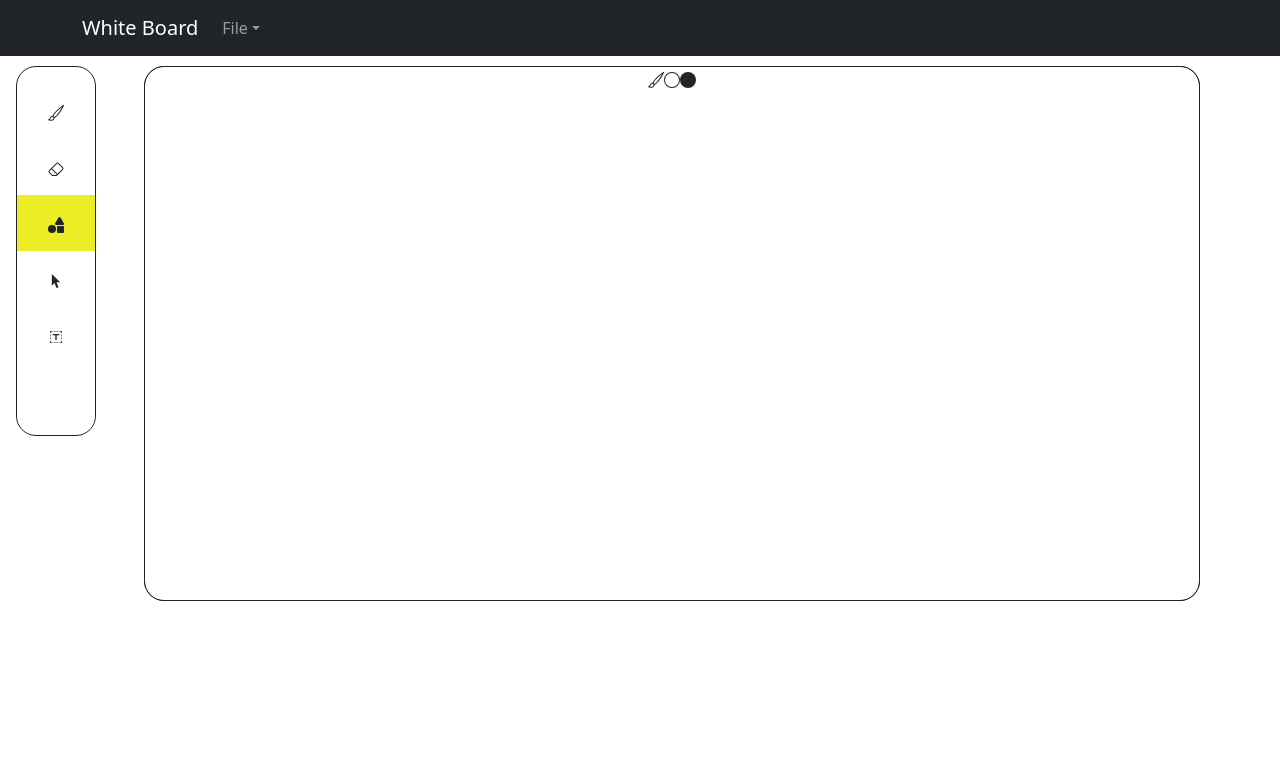
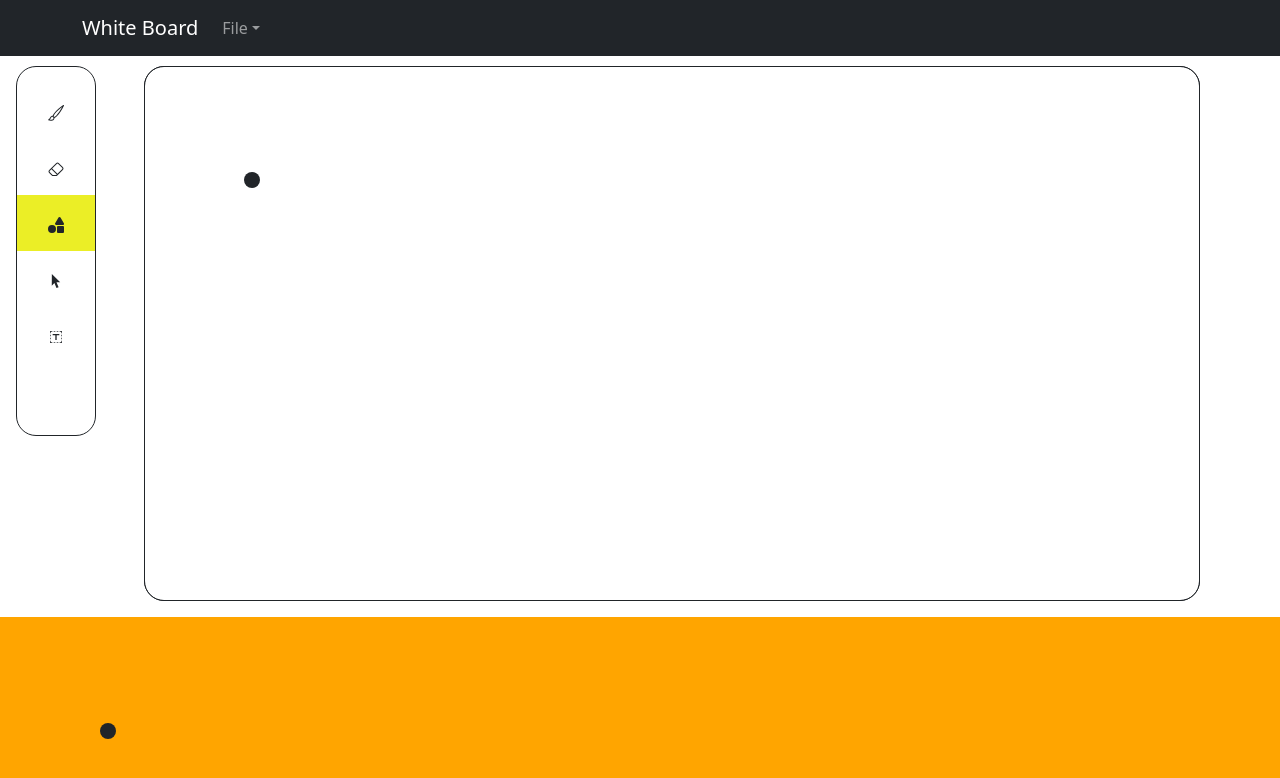
Before and after one commit to godscreator/whiteboard-electron-app, a React (Create React App) app: page / in a window 1280 px wide. Shown: the top 778 px of the page. Built offline with nearby package versions, Linux system fonts and the light colour scheme.

Commit message:
draggables not working

```diff
--- a/package.json
+++ b/package.json
@@ -48,6 +48,7 @@
     "cross-env": "^7.0.3",
     "electron": "^15.3.1",
     "electron-builder": "^22.13.1",
+    "electron-devtools-installer": "^3.2.0",
     "electronmon": "^2.0.2",
     "wait-on": "^6.0.0"
   },
--- a/src/App.css
+++ b/src/App.css
@@ -2,3 +2,10 @@
   font: sans-serif;
   text-align: center;
 }
+
+#my-canvas{
+ width:100%;
+ height:200px;
+ background:orange;
+ position: static;
+}
--- a/src/App.js
+++ b/src/App.js
@@ -1,13 +1,19 @@
 import "./App.css";
 import React from "react";
 import Whiteboard from "./whiteboard.js";
-
+import { BsCircleFill } from "react-icons/bs";
+import to_draggables from './draggable.js';
 
 export default function App() {
+
+  var list_elements = [{ comp: <BsCircleFill />, left: 100, top: 100 }];
 
   return (
     <div className="App">
       <Whiteboard />
+      < div id="my-canvas">
+        {to_draggables(list_elements, () => { })}
+      </div>
     </div>
   );
 }
--- /dev/null
+++ b/src/draggable.js
@@ -0,0 +1,76 @@
+import React, { useRef, useState } from "react";
+import "./draggable_styles.css";
+import { RiDragMove2Line } from "react-icons/ri";
+
+export function Draggable(props) {
+    const [left, setLeft] = useState(props.left);
+    const [top, setTop] = useState(props.top);
+    return (
+        <div className="draggable" style={{left:left+"px",top:top+"px"}}>
+            <div className="dragger"
+                onMouseDown={
+                    evt => {
+                        props.set_drag_listener((left, top) => {
+                            setLeft(left);
+                            setTop(top);
+                        });
+                    }
+                }
+                onMouseUp={
+                    evt => {
+                        props.set_drag_listener((left, top) => { });
+                        props.on_drag_stop(left, top);
+                    }
+                }
+            >
+                <RiDragMove2Line />
+            </div>
+            {props.children}
+        </div>
+    );
+
+}
+
+export function DragArea(props) {
+    const arearef = useRef(null);
+    var drag_listener = (left, top) => { };
+    const on_mouse_move = evt => {
+        const area = arearef.current;
+        drag_listener(evt.clientX-area.offsetLeft, evt.clientY-area.offsetTop);
+    }
+    var c = 0;
+    const draggable_children =  React.Children.map(props.children, child => {
+        if (React.isValidElement(child)) {
+            c++;
+            return React.cloneElement(child, { key: child.key + " draggable: " + c, set_drag_listener: listener => { drag_listener = listener;} });
+        }
+        return child;
+    });
+    return (
+        <div ref={arearef} className="drag-area" onMouseMove={evt => on_mouse_move(evt)} style={{ width: "100%", height: "100%" }}>
+            {draggable_children}
+        </div>
+    );
+}
+
+const to_draggables = (list_elements,on_drag_stop) => {
+    var c = 1;
+    var els = list_elements.map(el => {
+        if (React.isValidElement(el.comp)) {
+            c++;
+            return { comp: React.cloneElement(el.comp, { key: "comp: " + c }), left: el.left, top: el.top };
+        }
+        return el;
+    });
+    var comps = els.map(el => {
+        var comp = el.comp;
+        return (
+            <Draggable key={comp.key + "_draggable"} left={el.left} top={el.top} on_drag_stop={(left, top) => { el.left = left; el.top = top; on_drag_stop();}}>
+                {comp}
+            </Draggable>
+        );
+    });
+    return <DragArea>{comps}</DragArea>;
+};
+
+export default to_draggables;
--- /dev/null
+++ b/src/draggable_styles.css
@@ -0,0 +1,19 @@
+.drag-area{
+    position: relative;
+}
+
+.draggable{
+    position: absolute;
+}
+.dragger {
+    position: absolute;
+    display: none;
+    width: 30px;
+    height: 30px;
+    left: -15px;
+    top:-15px;
+
+}
+.draggable:hover>.dragger{
+    display: block;
+}
--- a/src/whiteboard.js
+++ b/src/whiteboard.js
@@ -1,7 +1,8 @@
 import "./whiteboard_styles.css";
 import React, { useState, useRef, useEffect } from "react";
 import html2canvas from "html2canvas";
-import { BsBrush, BsEraser, BsSquare, BsSquareFill, BsCircle, BsCircleFill } from "react-icons/bs";
+import { BsCircleFill } from "react-icons/bs";
+import to_draggables from './draggable.js';
 
 import Toolbox from "./toolbox.js";
 import Topbar from "./file_menu.js";
@@ -63,7 +64,7 @@ export default function Whiteboard() {
             var img_url = "";
             if (canvasref.current !== null && canvasref3.current !== null) {
                 const element = canvasref3.current;
-                const canvas3 = await html2canvas(element,{backgroundColor:null});
+                const canvas3 = await html2canvas(element,{backgroundColor:null, scale: 2});
                 const canvas = canvasref.current;
                 const context = canvas.getContext("2d");
                 //const context3 = canvas3.getContext("2d");
@@ -152,14 +153,23 @@ export default function Whiteboard() {
         }
     };
 
+    const select = () => {
+
+    }
+
+    const text = () => {
+
+    }
+
     var fn_dict = {};
     fn_dict["brush"] = brush;
     fn_dict["eraser"] = eraser;
     fn_dict["shapes"] = shapes;
+    fn_dict["select"] = select;
+    fn_dict["text"] = text;
 
-    var comp_count = 1;
-    var list_comps = [<BsBrush key={"comp:" + comp_count++} />, <BsCircle key={"comp:" + comp_count++} />, <BsCircleFill key={"comp:" + comp_count++}/>];
-    var comps = list_comps.map((d) => d);
+    var list_elements = [{ comp: <BsCircleFill />, left: 100, top: 100 }];
+
 
     return (
         <div id="container">
@@ -209,8 +219,8 @@ export default function Whiteboard() {
                         style={{ cursor: canvasCursor }}
                     />
                 </div>
-                <div id="canvas3" className="board" ref={canvasref3}>
-                    {comps}
+                <div id="canvas3" className="board " width={canvas_width} height={canvas_height} ref={canvasref3}>
+                    {to_draggables(list_elements, () => { })}
                 </div>
             </div>
         </div>
--- a/src/whiteboard_styles.css
+++ b/src/whiteboard_styles.css
@@ -13,10 +13,9 @@
 #boardcanvas {
   padding: 16px;
   grid-area: whiteboard;
+  display: grid;
+  grid-template: "canvas";
   z-index: 1;
-  display: grid;
-  grid-template-columns: 1fr;
-  grid-template-rows: auto;
 }
 
 #container {
@@ -36,8 +35,9 @@
 }
 
 .board{
-  grid-column: 1;
-  grid-row: 1;
+  width: 100%;
+  height: 100%;
+  grid-area: canvas;
 }
 
 #canvas{
@@ -45,7 +45,9 @@
 }
 #canvas2{
   z-index: 2;
+
 }
 #canvas3{
   z-index: 3;
+  position: static;
 }
```
Also changed, not shown: public/electron.js (+9 -0 lines), 2 other files (tests, documents, lock files or other folders).
